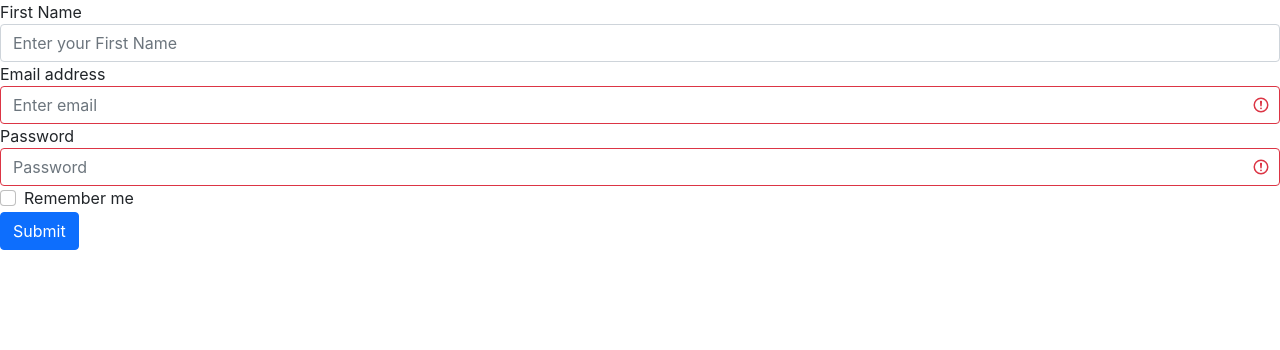
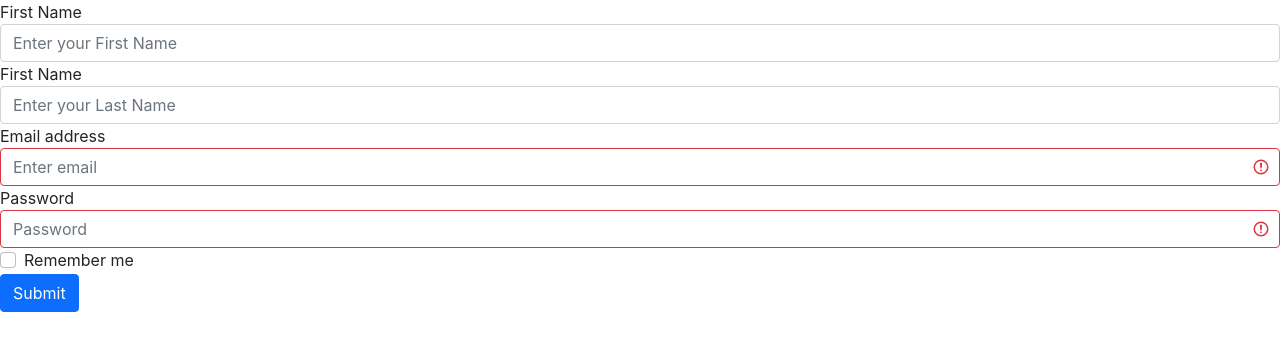
Before and after one commit to AurelienVERRIER/Form, a React (Create React App) app: page / in a window 1280 px wide. Shown: the top 350 px of the page. Built offline with nearby package versions, Linux system fonts and the light colour scheme.

Commit message:
Success with names done

```diff
--- a/src/App.js
+++ b/src/App.js
@@ -6,7 +6,8 @@ class App extends React.Component {
 constructor () {
   super ()
   this.state = {
-    firsName: "",
+    firstName: "",
+    lastName: "",
     email: "",
     password: "",
     rememberMe: false,
@@ -46,6 +47,15 @@ handleSubmit = (e) => {
   }
 }
 
+handleFirstNameChange = (e) => {
+  this.setState({firstName: e.target.value})
+}
+
+handleLasttNameChange = (e) => {
+  this.setState({lastName: e.target.value})
+}
+
+
 
 
 render () {
@@ -59,7 +69,8 @@ render () {
 
       {isSubmitted ? (
 
-        <h1>{this.state.email}</h1>
+        <h1>Bienvenue {this.state.firstName} {this.state.lastName}</h1>
+
 
       ) : (
 
@@ -70,7 +81,12 @@ render () {
 
         <div className="form-group">
           <label htmlFor="inputFirstName">First Name</label>
-          <input type="text" onChange={this.handleLastNameChange} className="form-control" id="inputFirstName"  placeholder="Enter your First Name"/>
+          <input type="text" onChange={this.handleFirstNameChange} className="form-control" id="inputFirstName"  placeholder="Enter your First Name"/>
+        </div>
+
+        <div className="form-group">
+          <label htmlFor="inputLastName">First Name</label>
+          <input type="text" onChange={this.handleLasttNameChange} className="form-control" id="inputLasttName"  placeholder="Enter your Last Name"/>
         </div>
 
         {emailIsValid ? (
```
